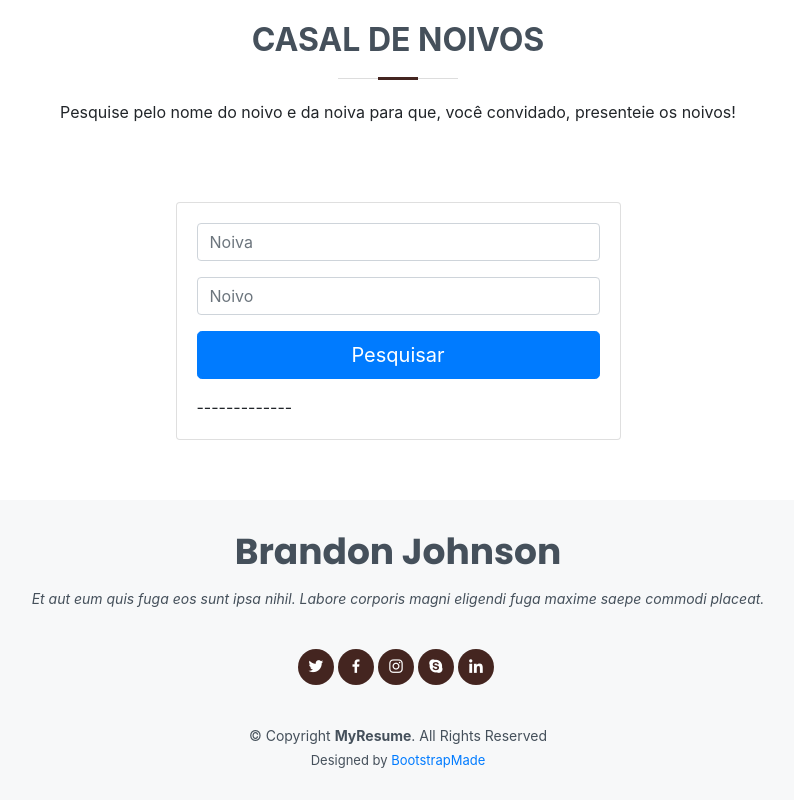
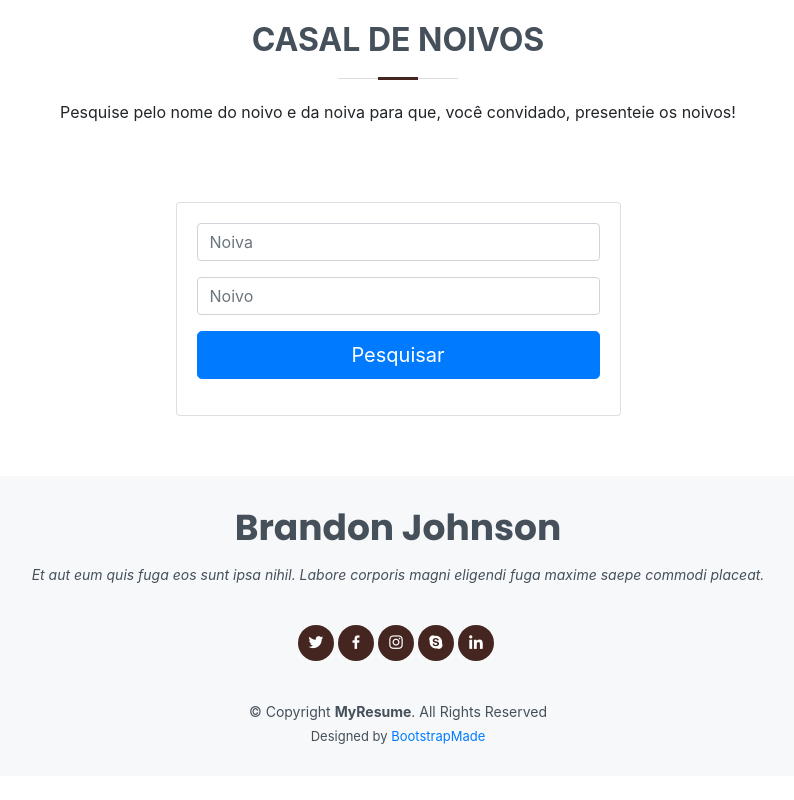
Before and after one commit to acebeR/siteListaPresente, a React (Create React App) app in the folder lista-presentes/: page / in a window 1280 px wide. Shown: the part 1401-2201 px from the top of the page, without its empty margins (242-1036 px from the left). After the commit the page ends 2177 px from the top, so only its background shows below. Built offline with nearby package versions, Linux system fonts and the light colour scheme; no server answers; the database is empty.

Commit message:
logica variaveis escopo

```diff
--- a/lista-presentes/src/pesquisa/ListaCasal.js
+++ b/lista-presentes/src/pesquisa/ListaCasal.js
@@ -4,6 +4,7 @@ class ListaCasal extends Component {
 
     constructor(props){
         super(props)
+
     }
 
     render (){
--- a/lista-presentes/src/pesquisa/PesquisaCasal.js
+++ b/lista-presentes/src/pesquisa/PesquisaCasal.js
@@ -1,14 +1,14 @@
 import React, { Component } from 'react';
 import {PesquisaService} from './PesquisaService.js';
-import ListaCasal from './ListaCasal.js';
+import {Route, Redirect} from 'react-router-dom'
+import ListaCasal from './ListaCasal';
 
 class PesquisaCasal extends Component {
 
     constructor(props){
         super(props)
-        this.state = {noiva: '',noivo:'',casalPesquisa:''};
+        this.state = {noiva: '',noivo:'',casalPesquisa : {id:'',Mulher:'',Homem:''},showLista:false};
         this.casais = [];
-        this.casalPesquisa = [];
         this.PesquisaService = new PesquisaService();
     }
 
@@ -17,8 +17,8 @@ class PesquisaCasal extends Component {
             querySnapshot.forEach((doc) => {
                 var casal = doc.data();
                 if(casal.Mulher === noiva && casal.Homem === noivo){
-                    this.casalPesquisa.push(casal);
                     this.setState({casalPesquisa:{id:casal.id,Mulher:casal.Mulher,Homem:casal.Homem}});
+                    this.setState({showLista:true});
                 }
             });
         })
@@ -77,18 +77,12 @@ class PesquisaCasal extends Component {
                                             Pesquisar
                                         </button>
                                     </div>
-                                    <label value={this.state.casalPesquisa}></label>
-                                    -----{this.state.casalPesquisa}--------
-                                    {console.log(this.state.casalPesquisa)}
                                 </div>
                             </div>
                         </div>
                     </div>
-                    {/* {
-                        if(this.state.casalPesquisa){
-                            return <ListaCasal/>
-                        }
-                    } */}
+                    {/* {this.state.showLista ? <ListaCasal/> : null} */}
+                    {this.state.showLista ? <Route pathname={`${this.state.casalPesquisa}/listaCasal`} component = {ListaCasal}/> : null}
 
                 </div>
 
```
